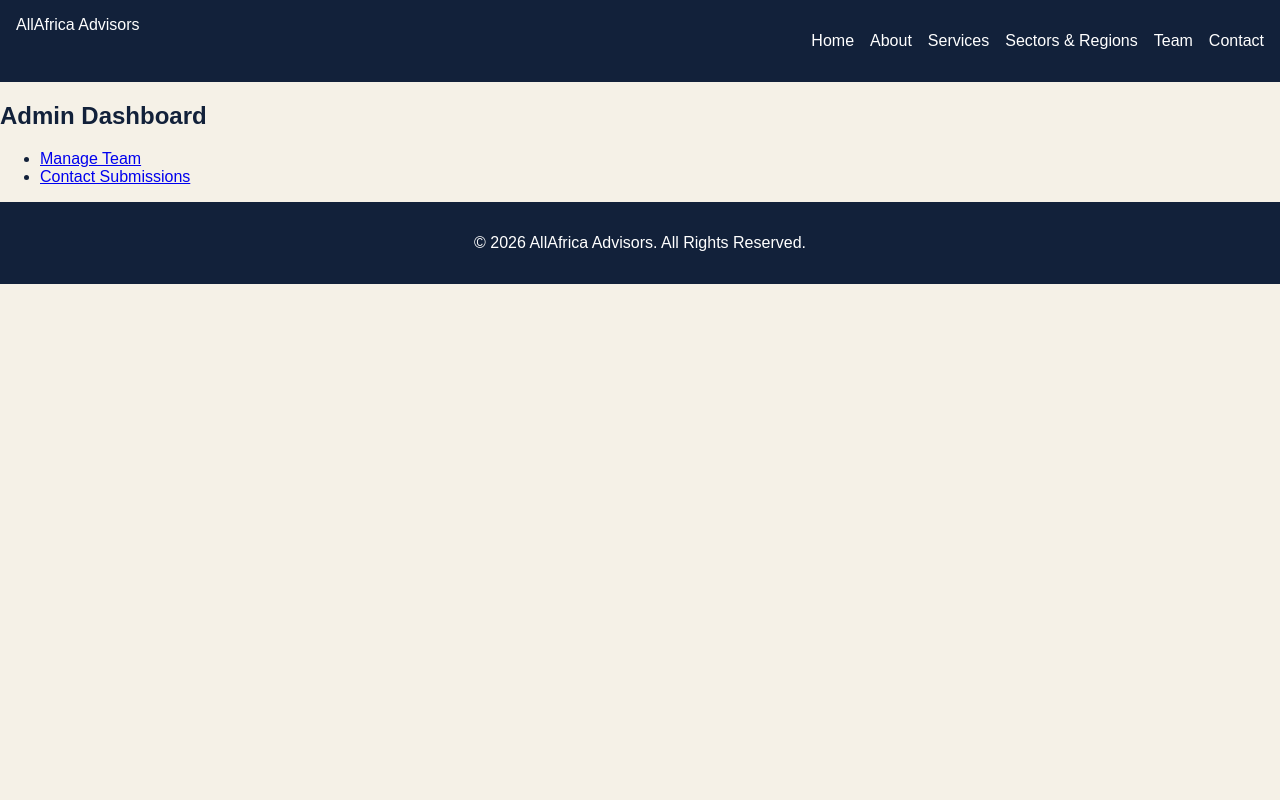
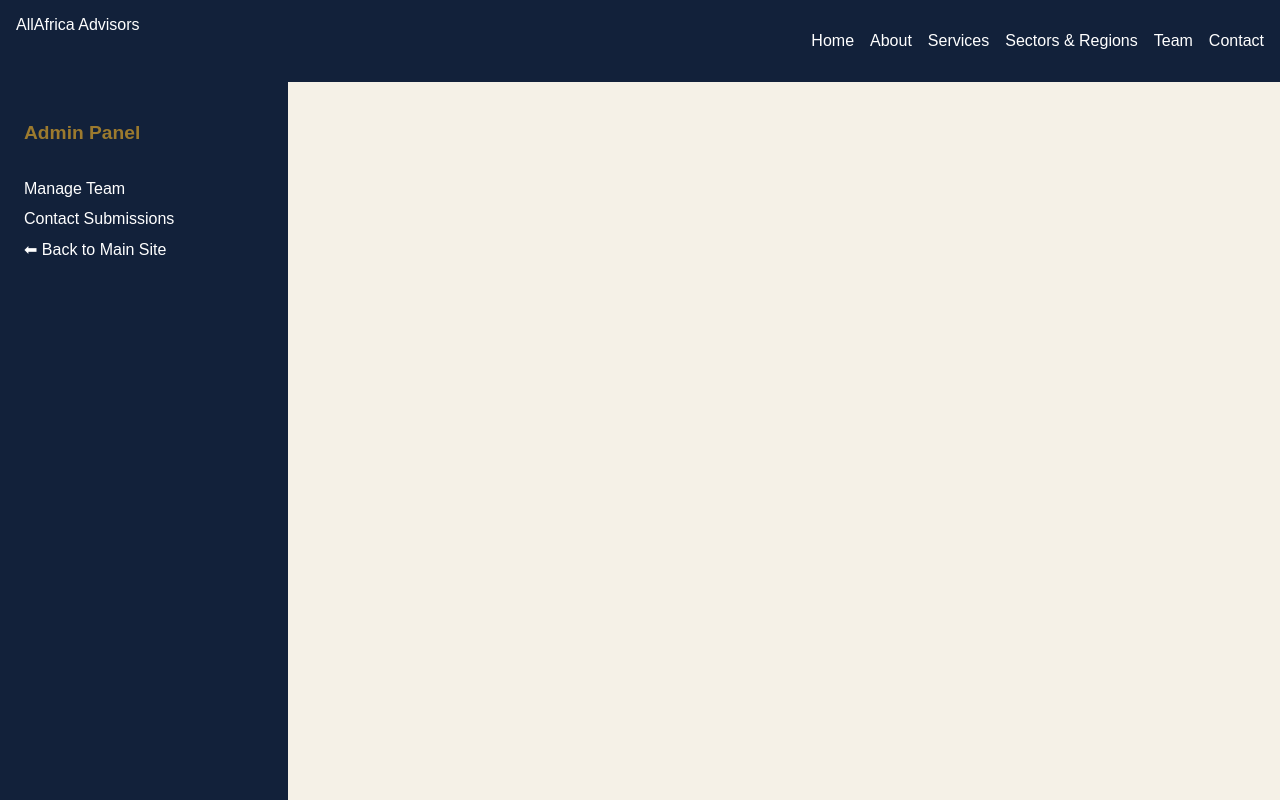
Before and after one commit to davidnjagih-png/allafrica-advisors, a React (Create React App) app: page /dashboard in a window 1280 px wide. Shown: the top 800 px of the page. Built offline with nearby package versions, Linux system fonts and the light colour scheme.

Commit message:
dashboard styling done

```diff
--- a/src/pages/Dashboard.jsx
+++ b/src/pages/Dashboard.jsx
@@ -7,13 +7,16 @@ function Dashboard() {
   return (
     <div className="dashboard">
       <aside className="sidebar">
-        <h2>Admin Dashboard</h2>
+        <h2>Admin Panel</h2>
         <ul>
           <li>
             <NavLink to="team-admin">Manage Team</NavLink>
           </li>
           <li>
             <NavLink to="contact-submissions">Contact Submissions</NavLink>
+          </li>
+          <li>
+            <NavLink to="/">⬅ Back to Main Site</NavLink>
           </li>
         </ul>
       </aside>
--- a/src/styles/Dashboard.css
+++ b/src/styles/Dashboard.css
@@ -0,0 +1,47 @@
+.dashboard {
+  display: flex;
+  min-height: 100vh;
+}
+
+.sidebar {
+  width: 240px;
+  background-color: var(--ink-navy);
+  color: white;
+  padding: 1.5rem;
+  display: flex;
+  flex-direction: column;
+}
+
+.sidebar h2 {
+  margin-bottom: 1.5rem;
+  font-size: 1.2rem;
+  color: var(--ochre-gold);
+}
+
+.sidebar ul {
+  list-style: none;
+  padding: 0;
+  margin: 0;
+  flex: 1;
+}
+
+.sidebar li {
+  margin: 0.75rem 0;
+}
+
+.sidebar a {
+  color: white;
+  text-decoration: none;
+  font-size: 1rem;
+  transition: color 0.2s ease;
+}
+
+.sidebar a:hover {
+  color: var(--ochre-gold);
+}
+
+.dashboard-content {
+  flex: 1;
+  padding: 2rem;
+  background-color: var(--parchment);
+}
```
